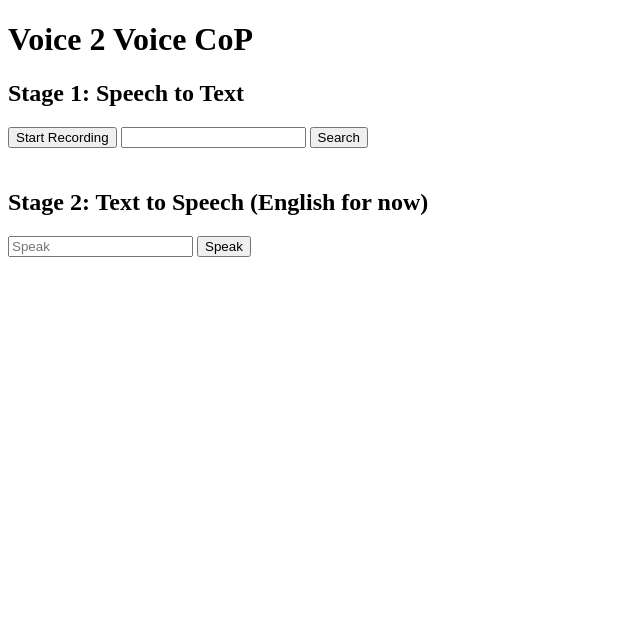
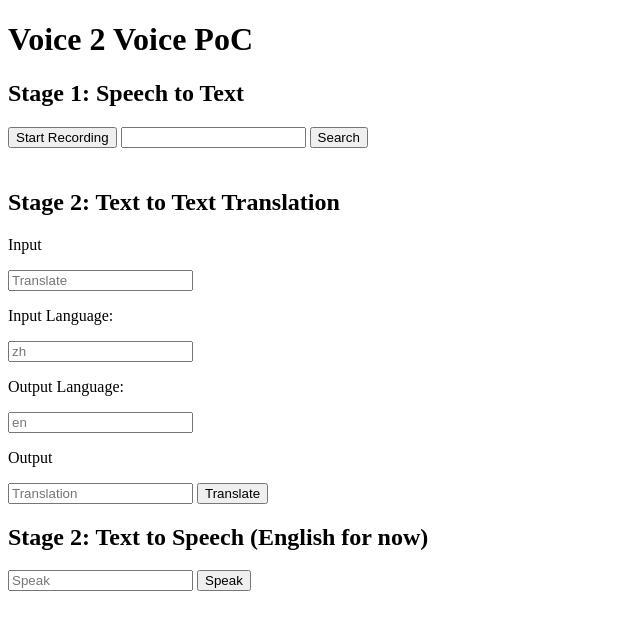
Before and after one commit to Lukehsu1999/McKinseyHack_FemTech_Backend, a plain HTML site: page voice2voice/index.html in a window 1280 px wide. Shown: the whole page, without its empty margins (0-640 px from the left). Drawn offline with Linux system fonts and the light colour scheme.

Commit message:
index: create frontend for translation

```diff
--- a/voice2voice/index.html
+++ b/voice2voice/index.html
@@ -49,7 +49,7 @@
   </head>
 
   <body>
-    <h1>Voice 2 Voice CoP</h1>
+    <h1>Voice 2 Voice PoC</h1>
     <h2>Stage 1: Speech to Text</h2>
     <button id="record">Start Recording</button>
     <input type="text" id="transcript" />
@@ -73,6 +73,17 @@
             }
         </style>
 
+    <h2>Stage 2: Text to Text Translation</h2>
+    <p>Input</p>
+    <input type="text" id="translation_text" placeholder="Translate" />
+    <p>Input Language:</p>
+    <input type="text" id="input_language" placeholder="zh" />
+    <p>Output Language:</p>
+    <input type="text" id="output_language" placeholder="en" />
+    <p>Output</p>
+    <input type="text" id="translation_output" placeholder="Translation" />
+    <button id="translationbutton">Translate</button>
+
     <h2>Stage 2: Text to Speech (English for now)</h2>
     <input type="text" id="text2speech_text" placeholder="Speak" />
     <button id="text2speechbutton">Speak</button>
--- a/voice2voice/index.js
+++ b/voice2voice/index.js
@@ -82,6 +82,18 @@ text2speechButton.addEventListener("click", () => {
     window.speechSynthesis.speak(msg);
 });
 
+const translationButton = document.querySelector("#translationbutton");
+translationButton.addEventListener("click", () => {
+    // get the translation_text value
+    const translation_text = document.querySelector("#translation_text").value;
+    console.log(translation_text);
+    // get the input language and output language
+    const input_language = document.querySelector("#input_language").value;
+    const output_language = document.querySelector("#output_language").value;
+    console.log(input_language);
+    console.log(output_language);
+});
+
 const uploadButton = document.querySelector("#upload");
 uploadButton.addEventListener("click", () => {
 	const file = document.querySelector("#file").files[0];
```
